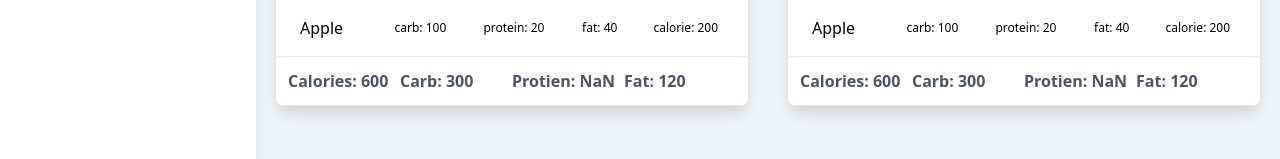
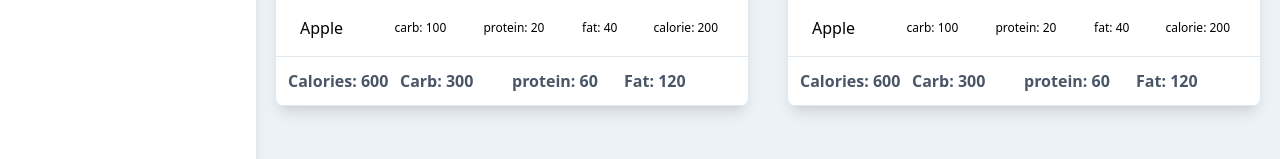
Before and after one commit to christianromarserad/big-calorie, a React (Create React App) app: page / in a window 1280 px wide. Shown: the part 225-384 px from the top of the page. Built offline with nearby package versions, Linux system fonts and the light colour scheme; no server answers.

Commit message:
Fix mispelled words

```diff
--- a/src/components/MealPlan/MealPlanItem.js
+++ b/src/components/MealPlan/MealPlanItem.js
@@ -18,10 +18,10 @@ function MealPlanItem(props) {
         return total;
     }
 
-    const getTotalProtien = () => {
+    const getTotalProtein = () => {
         let total = 0;
         for (let i = 0; i < props.foods.length; i++) {
-            total += props.foods[i].protien;
+            total += props.foods[i].protein;
         }
         return total;
     }
@@ -79,7 +79,7 @@ function MealPlanItem(props) {
                     Carb: {getTotalCarbs()}
                 </p>
                 <p class="flex-1 font-bold text-gray-700 text-base">
-                    Protien: {getTotalProtien()}
+                    protein: {getTotalProtein()}
                 </p>
                 <p class="flex-1 font-bold text-gray-700 text-base">
                     Fat: {getTotalFat()}
```
